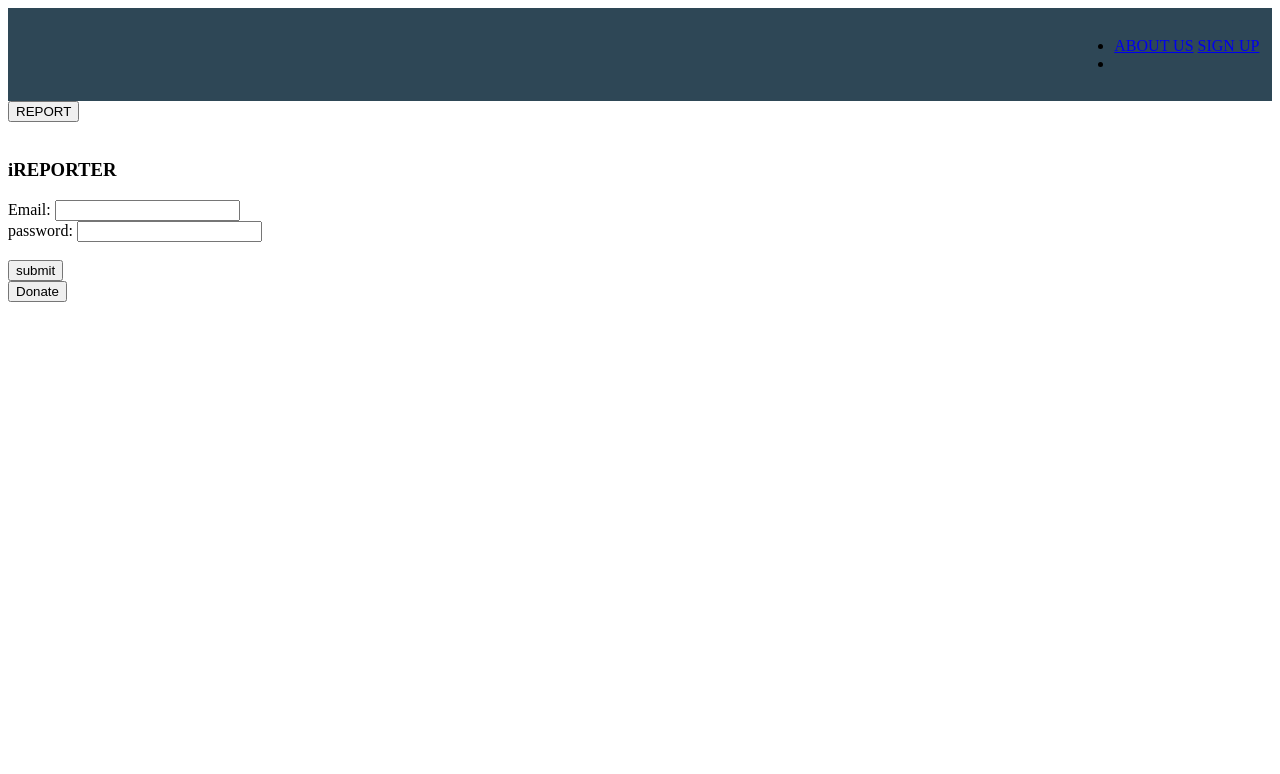
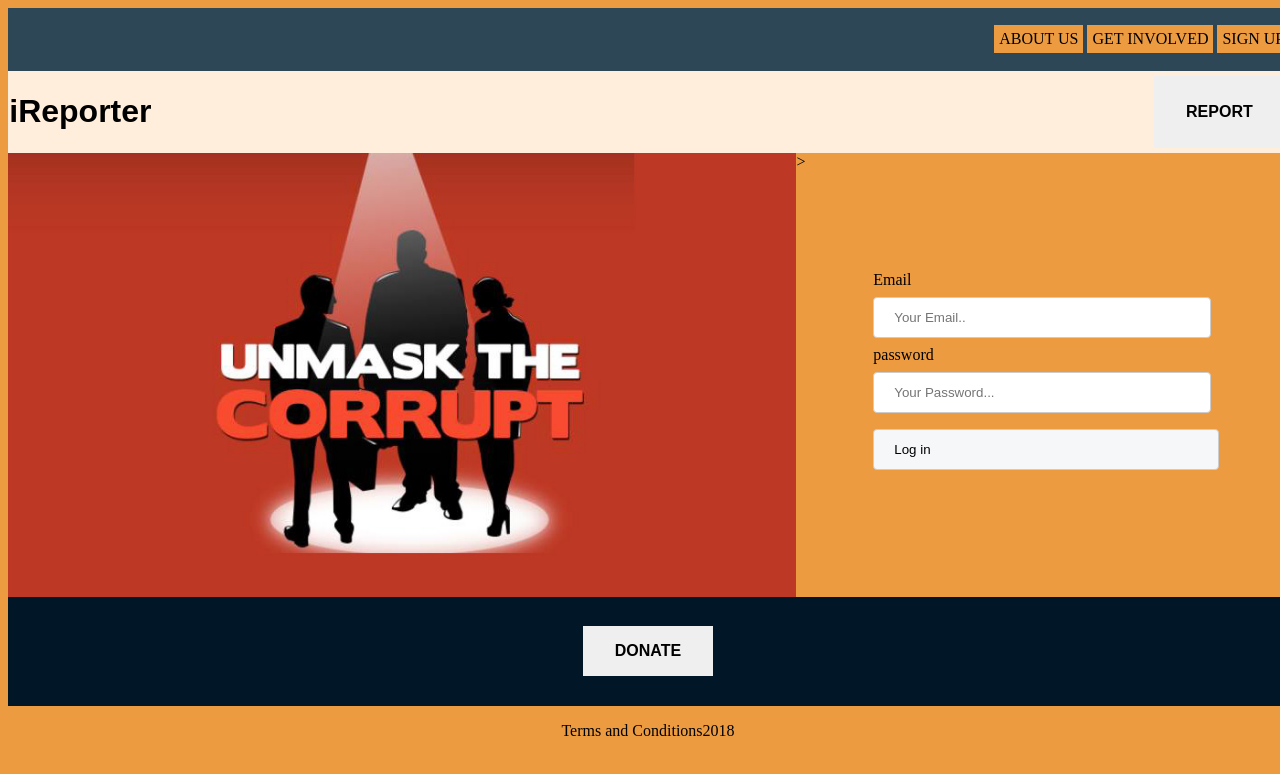
Before and after one commit to mwes23/iReporter, a plain HTML site: page signin.html in a window 1280 px wide. Drawn offline with Linux system fonts and the light colour scheme; files whose address does not match are found by name.

Commit message:
[#162599044]sign in page design completed

```diff
--- a/signin.css
+++ b/signin.css
@@ -1,12 +1,136 @@
+body{
+	background: #ED9B40;
+	width: 100%;
+}
 .topbar{
 	display: flex;
 	background: #2E4756;
-	padding: 1%;
-	/*flex-flow: row wrap;*/
+	padding: 0.1%;
+	width: 100%;
+	flex-flow: row wrap;
 	justify-content: flex-end;
+}
+
+.topbar a{
+	display: inline-block;
+	padding: 5px;
+	background: #ED9B40;
+	color: black;
+}
+
+a:visited {
+  color: pink;
+  background-color: transparent;
+  text-decoration: none;
+}
+
+a:hover {
+  color: #61C9A8;
+  background-color: transparent;
+  text-decoration: underline;
+}
+
+a:active {
+  color: yellow;
+  background-color: transparent;
+  text-decoration: underline;
+}
+
+.sectionmid{
+	display: flex;
+	padding: 0.1%;
+	width: 40%;
+	justify-content: flex-end;
+	/*background: #F6F7F8;*/
+}
+
+.sectiontop{
+	display: flex;
+	flex-direction: row-reverse;
+	background: #FFEEDB;
 
 }
-.topbar > div{
+
+button {
+    /*background-color: #4CAF50; /* Green */
+    border: none;
+    color: black;
+    padding: 16px 32px;
+    text-align: center;
+    text-decoration: none;
+    display: inline-block;
+    font-size: 16px;
+    font-weight: bold;
+    margin: 4px 2px;
+    -webkit-transition-duration: 0.4s;
+    transition-duration: 0.4s;
+    cursor: pointer;
+}
+
+.report:hover {
+    background-color: #BA3B46;
+    color: black;
+}
+.donate:hover {
+    background-color: #61C9A8;
+    color: #fff ;
+}
+.main {
 	display: flex;
+	align-items: center;
+}
 
+.signin {
+	display: flex;
+	justify-content: flex-end;
+	padding: 6%;
+	width: 30%;
+	background: #ED9B40;
 }
+input[type=text] {
+    width: 100%;
+    padding: 12px 20px;
+    margin: 8px 0;
+    display: inline-block;
+    border: 1px solid #ccc;
+    border-radius: 4px;
+    box-sizing: border-box;
+}
+input[type=login] {
+    width: 90%;
+    background-color: #F6F7F8;
+    color: black;
+    padding: 12px 20px;
+    margin: 8px 0;
+    border: 1px solid #ccc;
+    border-radius: 4px;
+    cursor: pointer;
+}
+input[type=login]:hover {
+    background-color: #AA8F66;
+}
+.reportertitle {
+	display: flex;
+	justify-content: flex-start;
+	padding: 0.1%;
+	width: 60%;
+	/*background: #2EC4B6;*/
+}
+.mainstart {
+	display: flex;
+	justify-content: flex-start;
+	width: 70%;
+	background: #2EC4B6;
+}
+
+.sectionend{
+	display: flex;
+	justify-content: center;
+	padding: 2%;
+	background: #011627;
+}
+.footer{
+	margin: 0;
+	display: flex;
+	justify-content: center;
+}
--- a/signin.html
+++ b/signin.html
@@ -8,34 +8,48 @@
 <body>
 	<div class="topbar">
 		<div>
-			<ul>
+			<ul style="list-style-type: none">
 			<li>
-			<a href="#">ABOUT US</a>
-			<a href="#">SIGN UP</a>
+			<a href="#" style="text-decoration: none">ABOUT US</a>
+			<a href="#" style="text-decoration: none">GET INVOLVED</a>
+			<a href="#" style="text-decoration: none">SIGN UP</a>
 			<li>
 			</ul>
 		</div>
 	</div>
 	<div class="sectiontop">
 		<div class="sectionmid">
-			<input type="button" name="button" value="REPORT">
+			<button class="button report">REPORT</button>
+		</div>
+		<div class="reportertitle">
+		<h1 style="font-family: sans-serif;">iReporter</h1>
 		</div>
 	</div>
 	<div class="main">
-		<img src="">
+		<div class="mainstart">
+		<img src="C:\Users\RP\Desktop\iReporter\images\corr.jpg"  alt="HTML5 Icon" style="width:100%;height:100%;">>
+		</div>
 		<div class="signin">
-			<h3>iREPORTER</h3>
-			<form>
-				Email: <input type="text" name="email"><br>
-				password: <input type="text" name=""><br>
-				<br><input type="button" value="submit" name="submit"><br>
+			<div>
+			  <form>
+			    <label for="email">Email</label>
+			    <input type="text" id="email" name="emailadd" placeholder="Your Email..">
+			    <label for="password">password</label>
+			    <input type="text" id="password" name="passwordkey" placeholder="Your Password...">
+			    <input type="login" value="Log in">
 			</form>
 		</div>
+		</div>
+		</div>
 		<div class="sectionend">
-			<div class="donate">
-				<input type="button" name="button" value="Donate">
+			<div class="buttondonate">
+				<button class="button donate">DONATE</button>
 			</div>
-		</div>
+
 	</div>
+	<footer class="footer">
+		<p>Terms and Conditions</p><br>
+		<p>2018</p>
+	</footer>
 </body>
 </html>
```
Also changed, not shown: images/corr.jpg (added).
